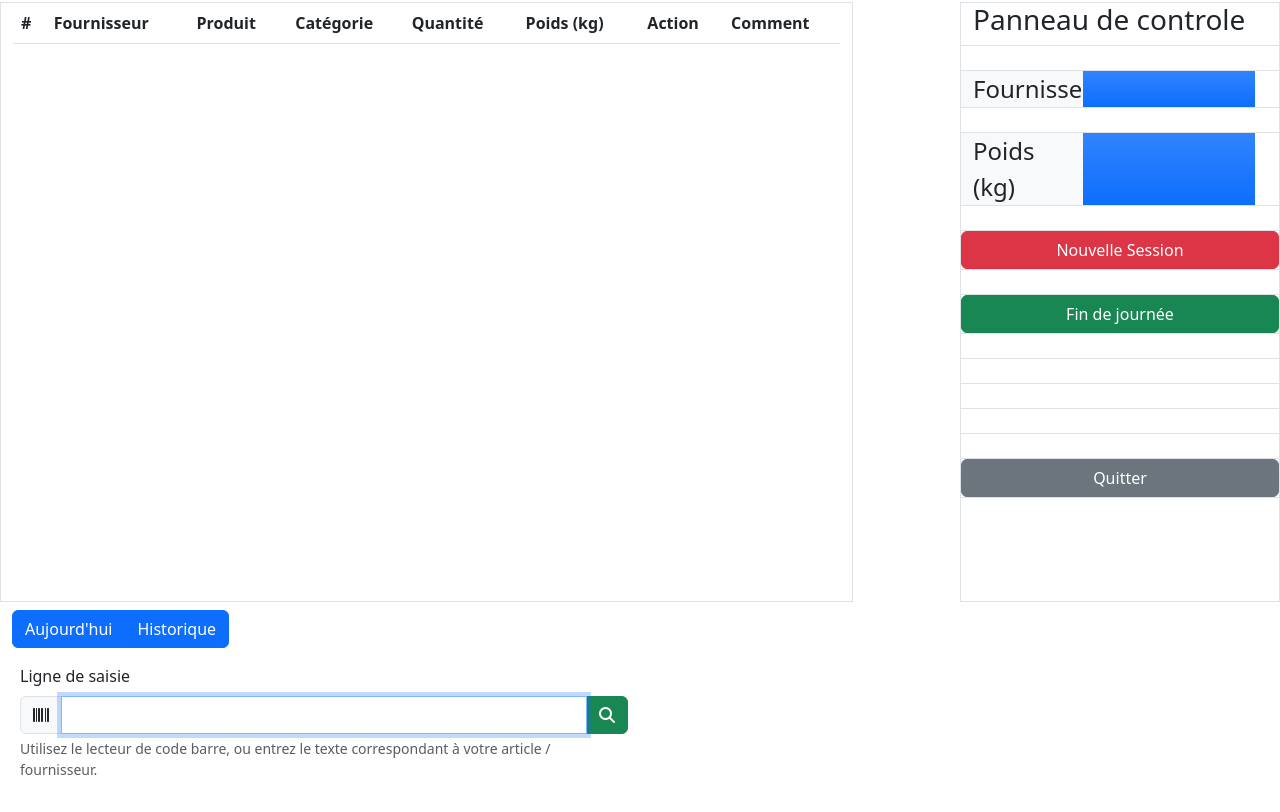
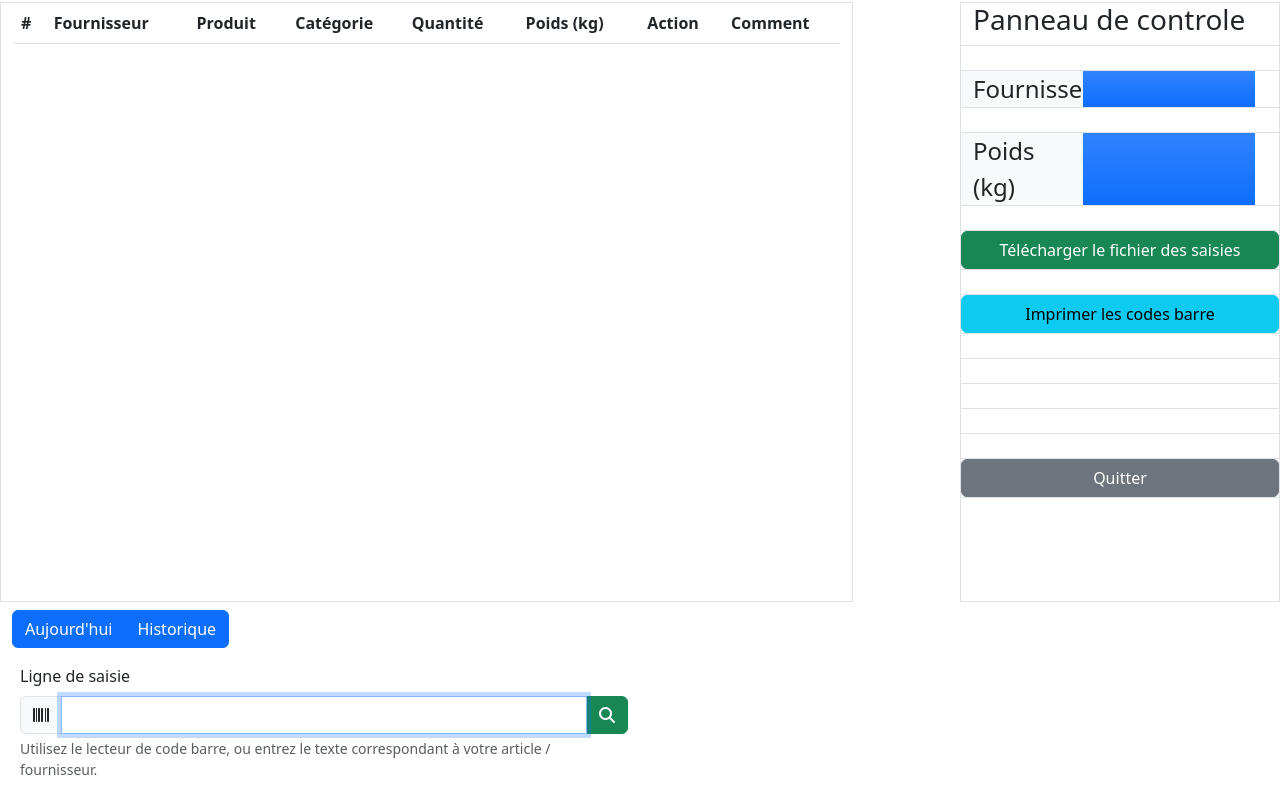
Before and after one commit to AlexColson/go-bouffe-action, a plain HTML site: page index.html in a window 1280 px wide. Shown: the part 62-874 px from the top of the page. Drawn offline with Linux system fonts and the light colour scheme; no server answers.

Commit message:
Add print button

```diff
--- a/index.html
+++ b/index.html
@@ -97,15 +97,14 @@
           <div class="row border-bottom">&nbsp;</div>
 
           <div class="row border-bottom">
-              <button class="btn btn-danger">Nouvelle Session</button>
-          </div>
-
+            <button class="btn btn-success" onclick="downloadXLS()">T&eacute;l&eacute;charger le fichier des saisies</button>
+         </div>
           <div class="row border-bottom">&nbsp;</div>
 
+
           <div class="row border-bottom">
-              <button class="btn btn-success" onclick="downloadXLS()">Fin de journ&eacute;e</button>
-          </div>
-
+            <button class="btn btn-info" onclick="window.open('print')">Imprimer les codes barre</button>
+        </div>
           <div class="row border-bottom">&nbsp;</div>
           <div class="row border-bottom">&nbsp;</div>
           <div class="row border-bottom">&nbsp;</div>
```
